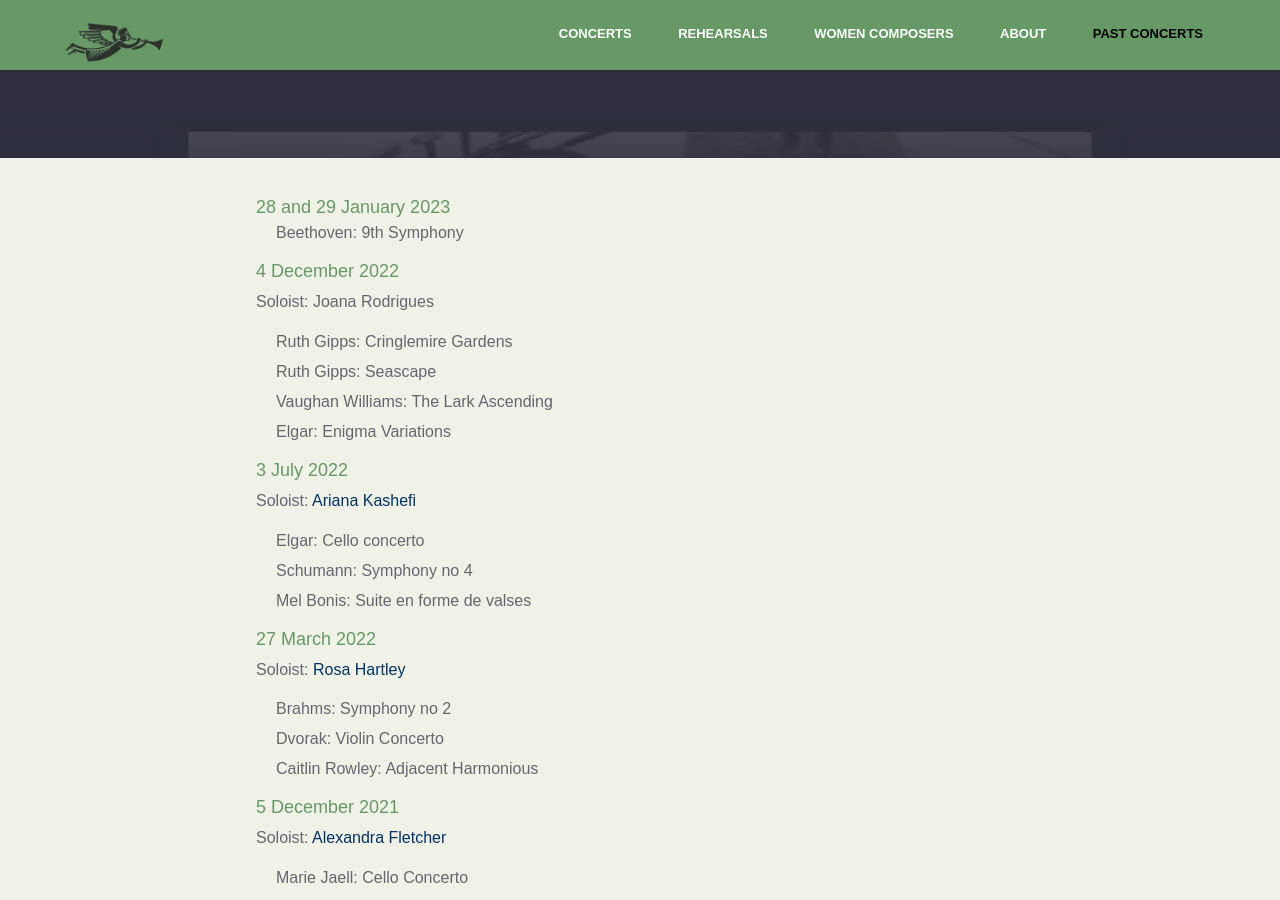
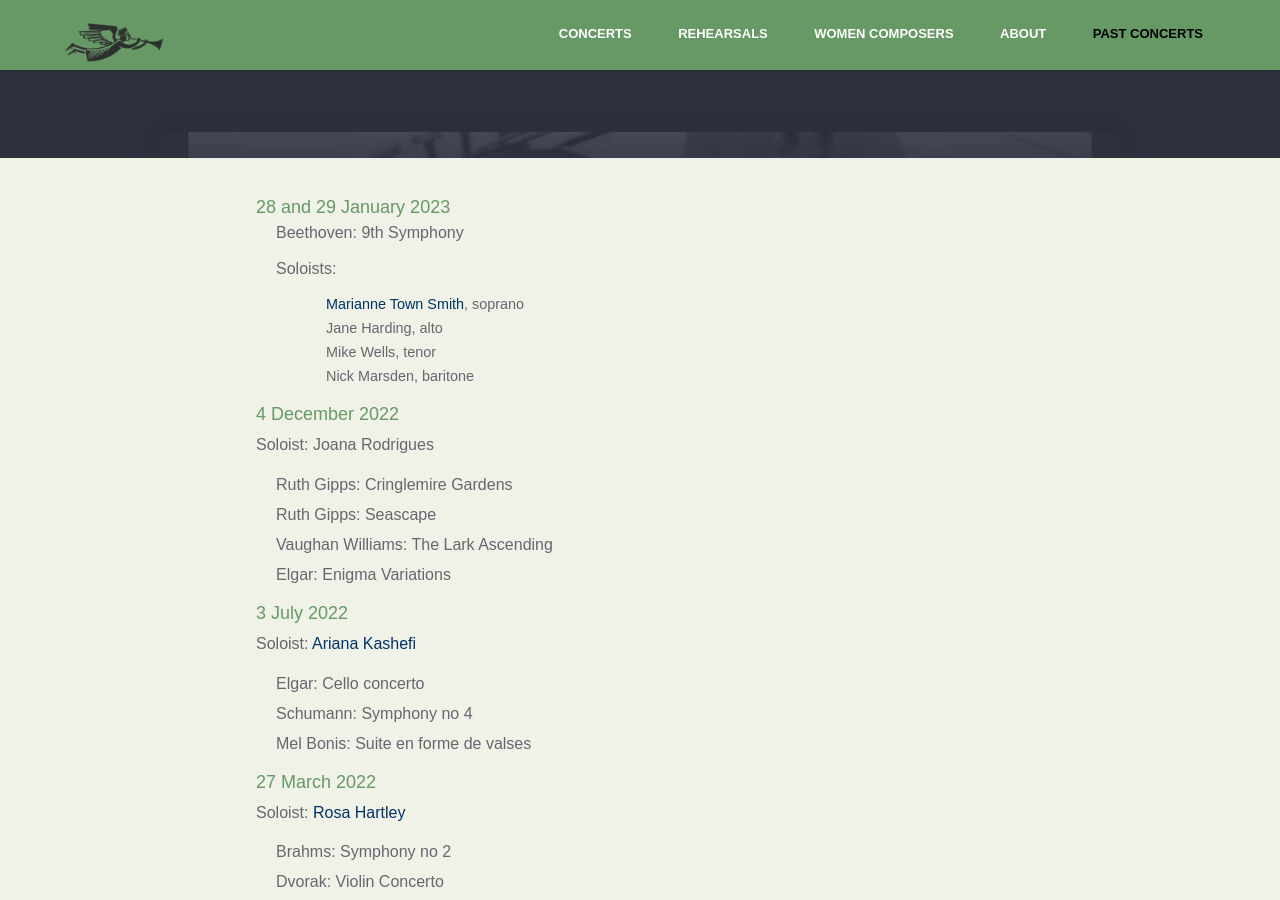
Before and after one commit to the-angel-orchestra/the-angel-orchestra.github.io, a Jekyll site: the page built from past/index.html, in a window 1280 px wide and 900 px high, scrolled down 412 px. Built offline with Jekyll 4.4.1, drawn with Linux system fonts in a browser that asks for light colours; nearby versions of some CDN libraries; some web fonts are replaced.

Commit message:
Updates content

```diff
--- a/_includes/past-concerts.html
+++ b/_includes/past-concerts.html
@@ -1,6 +1,6 @@
 <h3>28 and 29 January 2023</h3>
 <ul>
-<li>Beethoven: 9th Symphony</li>
+<li>Beethoven: 9th Symphony<br /><p>Soloists:</p><ul><li><a href="https://www.marrianne.co.uk">Marianne Town Smith</a>, soprano</li><li>Jane Harding, alto</li><li>Mike Wells, tenor</li><li>Nick Marsden, baritone</li></ul></li>
 </ul>
 
 <h3>4 December 2022</h3>
```
